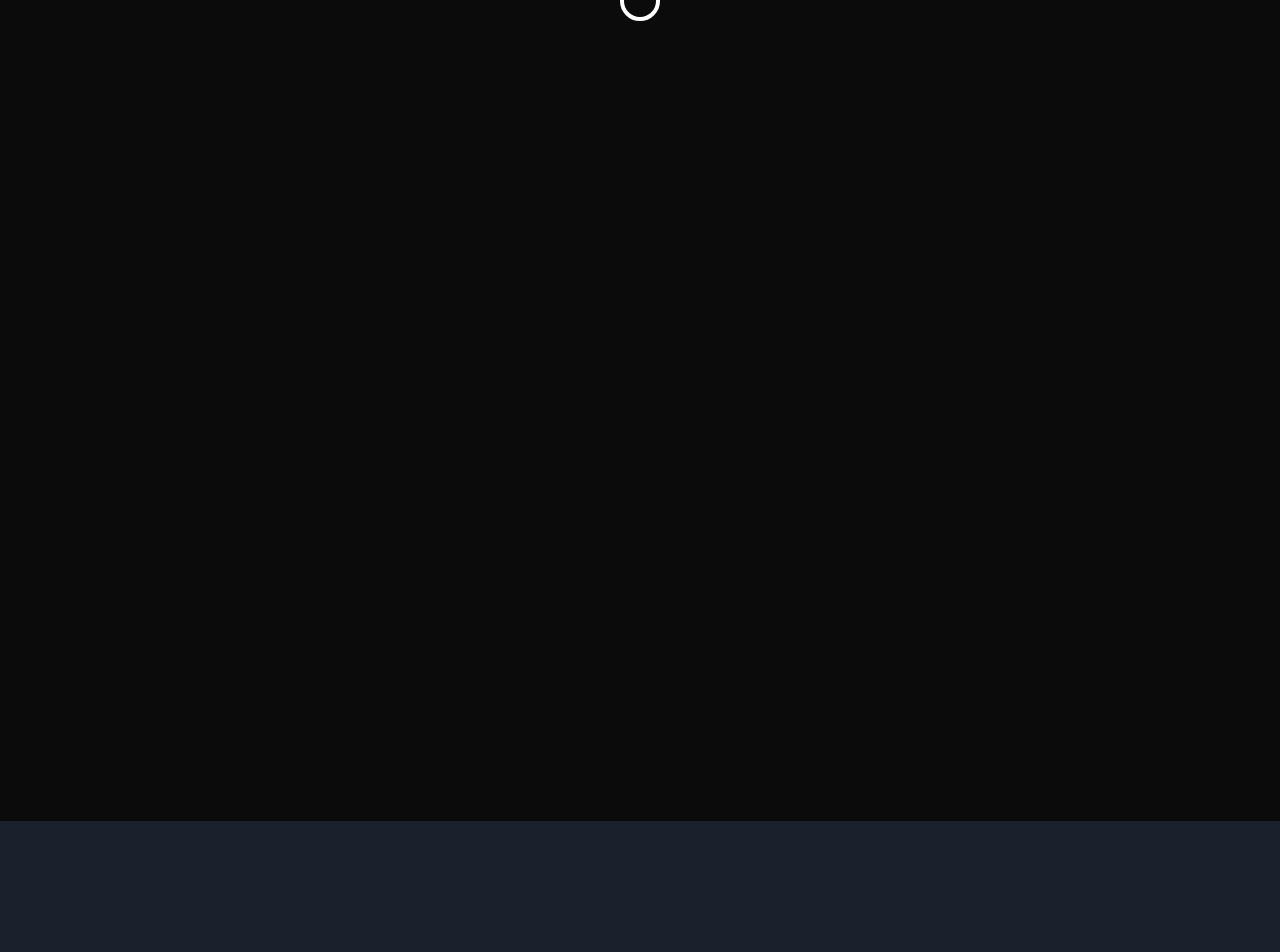
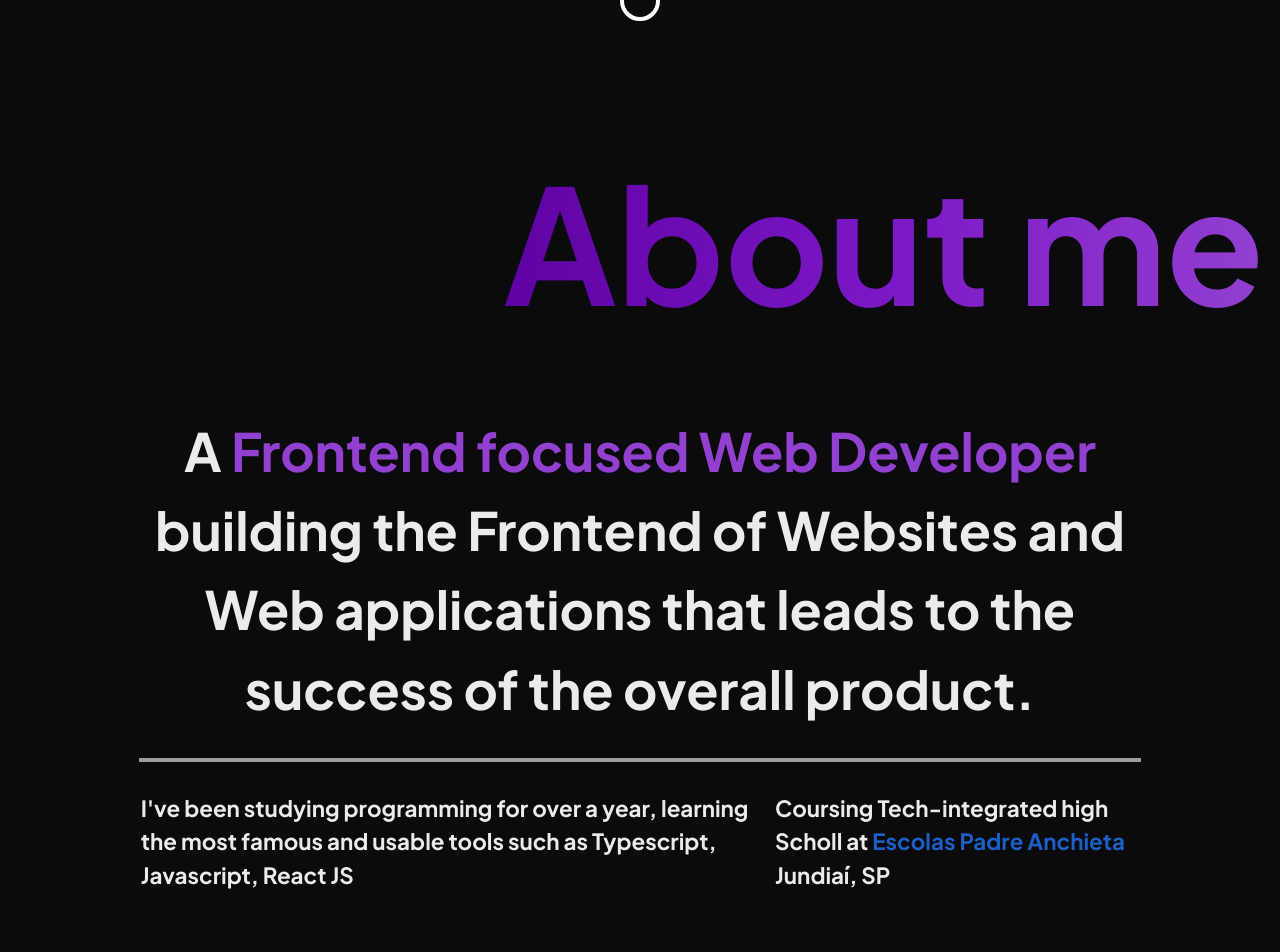
Before and after one commit to Andrevlopess/Portifolio, a React (Vite) app: page / in a window 1280 px wide. Shown: the part 819-1771 px from the top of the page. Before the commit the page ends 1640 px from the top, so only its background shows below. Built offline with nearby package versions, Linux system fonts and the light colour scheme; a web font is replaced by a local one.

Commit message:
about meSection

```diff
--- a/src/App.tsx
+++ b/src/App.tsx
@@ -1,11 +1,8 @@
 import { Box, Button, Container, Flex, Text, useColorMode, useColorModeValue } from '@chakra-ui/react'
 import { useEffect, useState } from 'react';
-import { AboutMeSection } from './Components/AboutMeSection';
-import IntroductionSec from './Components/IntroductionSec';
+import { AboutMeSection } from './Components/Sections/AboutMeSection';
+import IntroductionSec from './Components/Sections/IntroductionSec';
 import ScrollDown from './Components/ScrollDown';
-import './Styles/Global.css'
-import "./Styles/scrollIconAnimation.css"
-import { motion } from 'framer-motion';
 import Cursor from './Components/Cursor';
 
 function App() {
@@ -20,8 +17,11 @@ function App() {
       minH='100vh'
     >
       <Cursor />
+
       <Flex w='100%' justifyContent='center' alignItems='center' flexDirection='column'>
         <IntroductionSec />
+        <ScrollDown />
+        <AboutMeSection />
         <ScrollDown />
       </Flex>
       <Flex h='100vh'></Flex>
--- /dev/null
+++ b/src/Components/Sections/AboutMeSection.tsx
@@ -0,0 +1,38 @@
+import { Divider, Flex, Highlight, Text } from "@chakra-ui/react";
+
+export function AboutMeSection() {
+    return (
+        <Flex w='100%' mt='100px' flexDirection='column' justifyContent='center' alignItems='center' mb='100px'>
+            <Flex w='100%' justifyContent='flex-end'>
+                <Text
+                    fontSize='10em'
+                    color='txtDistact'
+                    bgGradient='linear(to-r, violet300, violet200, violet100)'
+                    bgClip='text'
+                >About me</Text>
+            </Flex>
+            <Flex w='80%' justifyContent='center' alignItems='center' mt='50px' flexDirection='column'>
+                <Text fontSize='3.3em' textAlign='center'>
+                    <Highlight query='Frontend focused Web Developer' styles={{ color: 'violet100' }}>
+                        A Frontend focused Web Developer building the Frontend of Websites and Web applications that leads to the success of the overall product.
+                    </Highlight>
+                </Text>
+                <Divider border='2px solid white' my='30px' />
+                <Flex w='100%'>
+                    <Text fontSize='1.4em'>
+                        <Highlight query='Escolas Padre Anchieta' styles={{ color: 'highBlue' }}>
+                            I've been studying programming for over a year, learning the most famous and usable tools such as Typescript, Javascript, React JS
+                        </Highlight>
+                    </Text>
+                    <Text fontSize='1.4em'>
+                        <Highlight query='Escolas Padre Anchieta' styles={{ color: 'highBlue' }}>
+                            Coursing Tech-integrated high Scholl at Escolas Padre Anchieta
+                            Jundiaí, SP
+                        </Highlight>
+                    </Text>
+                </Flex>
+            </Flex>
+
+        </Flex>
+    )
+}
--- a/src/Components/IntroductionSec.tsx
+++ b/src/Components/Sections/IntroductionSec.tsx
@@ -1,5 +1,5 @@
 import { Flex, Highlight, Image, Text } from "@chakra-ui/react"
-import eu from '../Images/andrevlopes.jpeg'
+import eu from '../../Images/andrevlopes.jpeg'
 
 const IntroductionSec = () => {
 
--- a/src/Styles/theme.ts
+++ b/src/Styles/theme.ts
@@ -18,5 +18,12 @@ export const theme = extendTheme({
     background: '#0B0B0B',
     distactBg: '#f1f1f1',
     txtDistact: '#872dcb',
+    highBlue: '#1C60C7',
+
+    violet100: '#9240d0',
+    violet200: '#7b18c6',
+    violet300: '#5e03a2',
+    violet400: '#3d0666',
+    violet500: '#1b0929',
   },
 });
```
Also changed, not shown: src/Components/AboutMeSection.tsx (deleted, +0 -10 lines), src/Components/Sections/SkillsSection.tsx (added), src/Styles/scrollIconAnimation.css (deleted).
